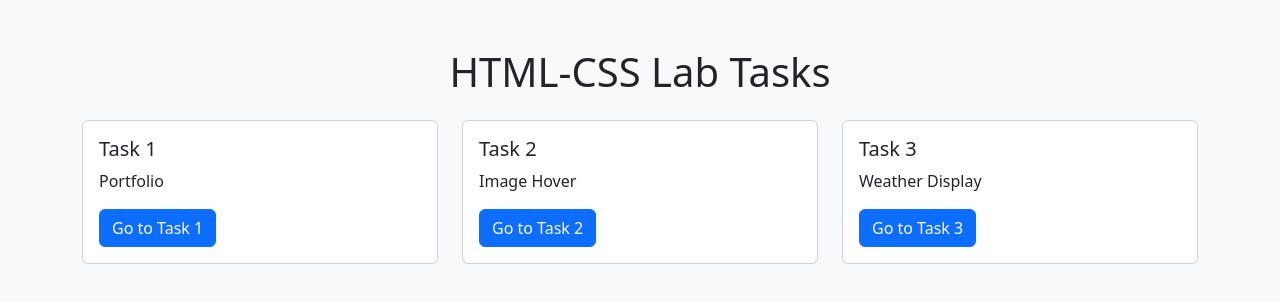
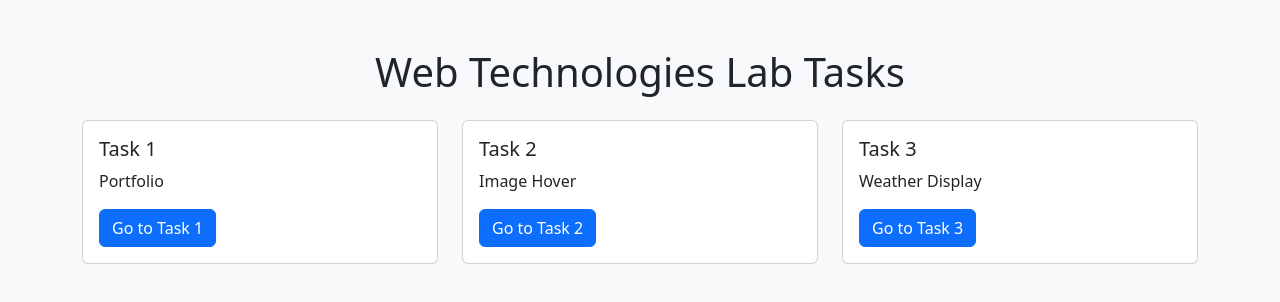
Before and after one commit to RiteshGadarla/wtClass, a plain HTML site: page index.html in a window 1280 px wide. Drawn offline with nearby package versions, Linux system fonts and the light colour scheme.

Commit message:
added lab name

```diff
--- a/index.html
+++ b/index.html
@@ -3,7 +3,7 @@
 <head>
     <meta charset="UTF-8"/>
     <meta name="viewport" content="width=device-width, initial-scale=1"/>
-    <title>HTML-CSS Lab Tasks</title>
+    <title>WT Lab</title>
 
     <!-- Bootstrap CSS -->
     <link href="https://cdn.jsdelivr.net/npm/bootstrap@5.3.3/dist/css/bootstrap.min.css" rel="stylesheet">
@@ -24,7 +24,7 @@
 </head>
 <body>
 <div class="container py-5">
-    <h1 class="text-center mb-4">HTML-CSS Lab Tasks</h1>
+    <h1 class="text-center mb-4">Web Technologies  Lab Tasks</h1>
     <div class="row" id="taskContainer"></div>
 </div>
 
```
